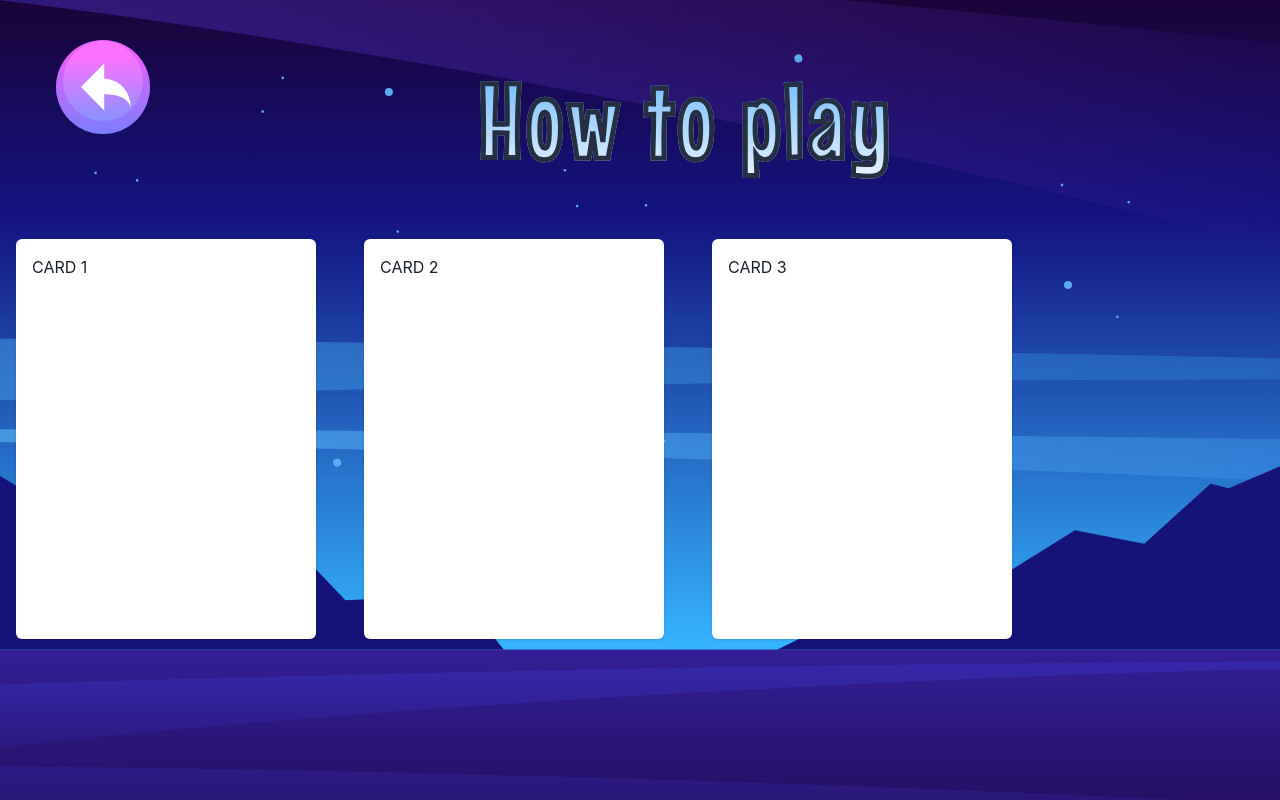
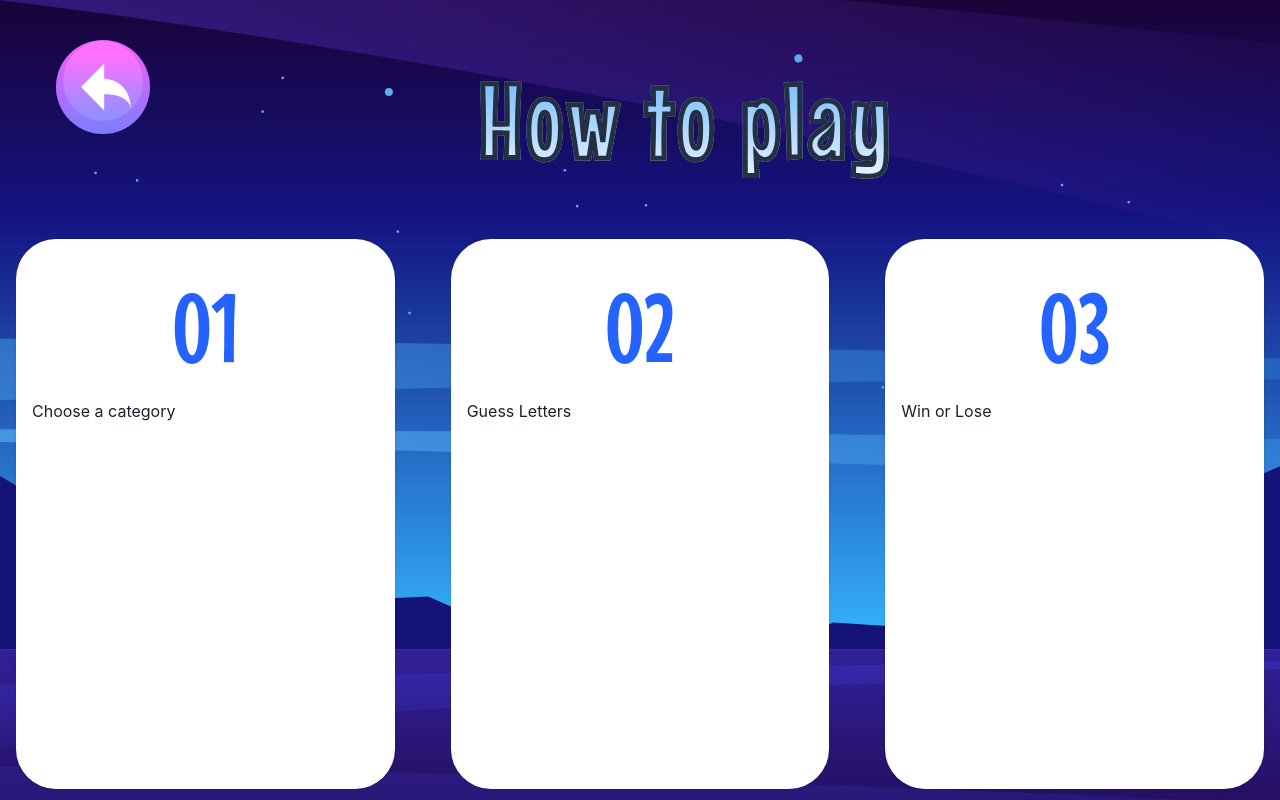
Before and after one commit to rojasmart/hangman-game, a React (Vite) app: page /rules in a window 1280 px wide. Built offline with nearby package versions, Linux system fonts and the light colour scheme.

Commit message:
add cards rules

```diff
--- a/src/pages/Rules.jsx
+++ b/src/pages/Rules.jsx
@@ -63,15 +63,39 @@ export default function Rules() {
       </HStack>
 
       <HStack justifyContent={"center"} alignItems={"center"}>
-        <Container maxW={"1300px"} display={"flex"} gap={"12"}>
-          <Card h={"400px"} w={"300px"} p={4}>
-            CARD 1
+        <Container maxW={"1300px"} display={"flex"} gap={"14"}>
+          <Card h={"550px"} w={"384px"} p={4} borderRadius={"40px"}>
+            <Text
+              fontFamily={"Mouse Memoirs"}
+              color={"#2463FF"}
+              fontSize={"8xl"}
+              textAlign={"center"}
+            >
+              01
+            </Text>
+            <Text>Choose a category</Text>
           </Card>
-          <Card h={"400px"} w={"300px"} p={4}>
-            CARD 2
+          <Card h={"550px"} w={"384px"} p={4} borderRadius={"40px"}>
+            <Text
+              fontFamily={"Mouse Memoirs"}
+              color={"#2463FF"}
+              fontSize={"8xl"}
+              textAlign={"center"}
+            >
+              02
+            </Text>
+            <Text>Guess Letters</Text>
           </Card>
-          <Card h={"400px"} w={"300px"} p={4}>
-            CARD 3
+          <Card h={"550px"} w={"384px"} p={4} borderRadius={"40px"}>
+            <Text
+              fontFamily={"Mouse Memoirs"}
+              color={"#2463FF"}
+              fontSize={"8xl"}
+              textAlign={"center"}
+            >
+              03
+            </Text>
+            <Text>Win or Lose</Text>
           </Card>
         </Container>
       </HStack>
```
